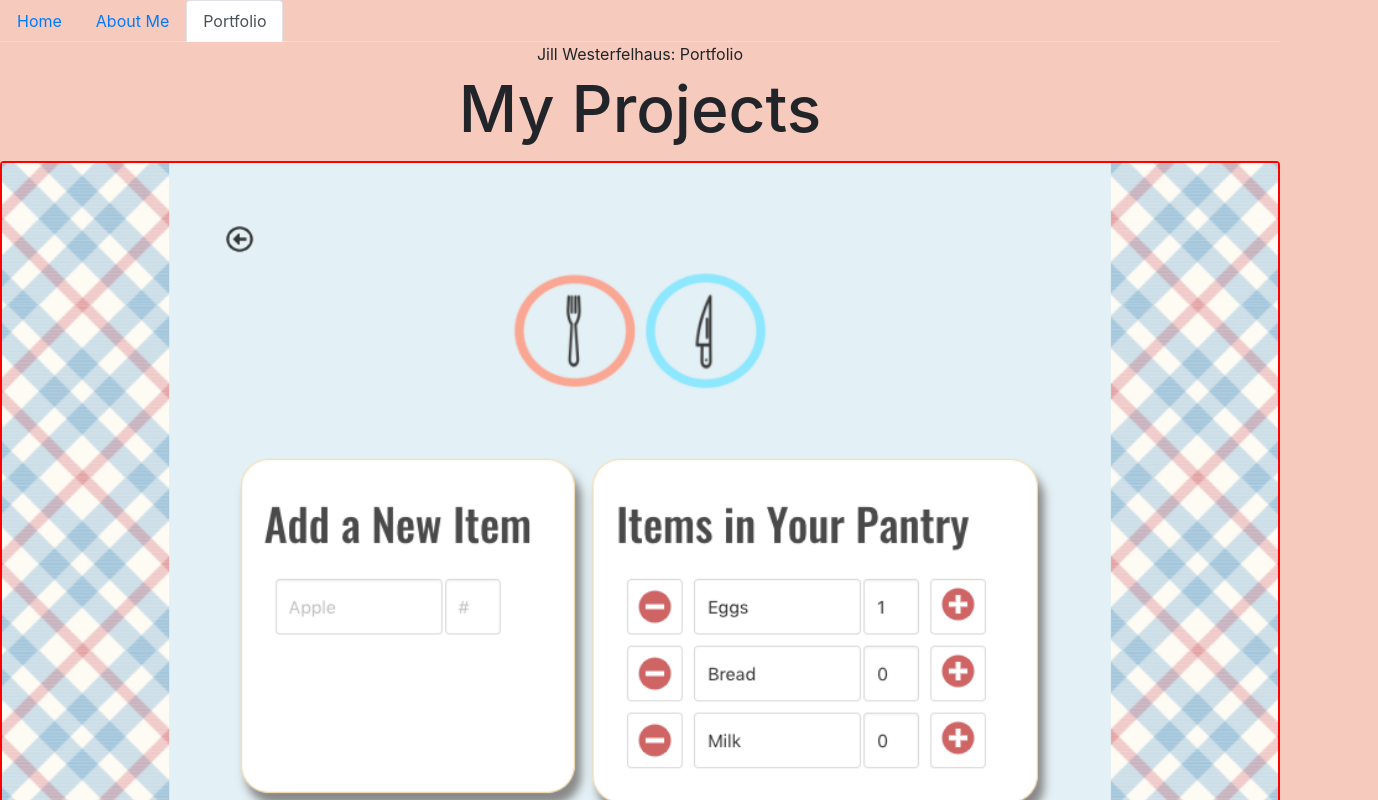
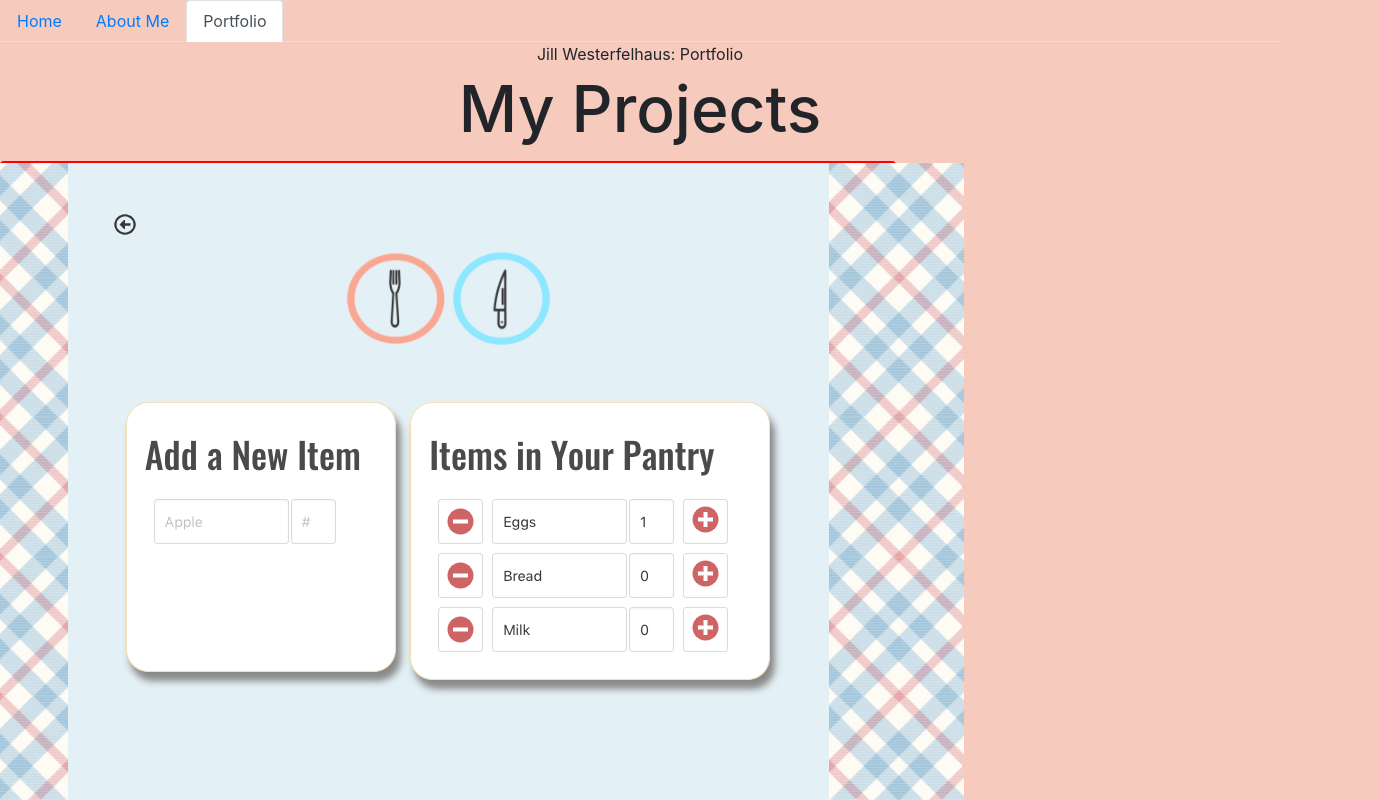
Before and after one commit to JIllWesterfelhaus/ReactPortfolio, a React (Create React App) app in the folder portfolio/: page /portfolio in a window 1280 px wide. Shown: the top 800 px of the page, 1378 px wide, since content can reach past the window. Built offline with nearby package versions, Linux system fonts and the light colour scheme.

Commit message:
Attempting to center images in Portfolio

```diff
--- a/portfolio/src/index.css
+++ b/portfolio/src/index.css
@@ -6,7 +6,11 @@ body {background-color: #f6cabc;}
 }
 
 .card {
-  height: 40%;
+  width: 70%;
+  height: auto;
+  display: flex;
+  align-items: center;
+  justify-content: center;
   border-color: red;
   border-width: 2px;
 }
```
